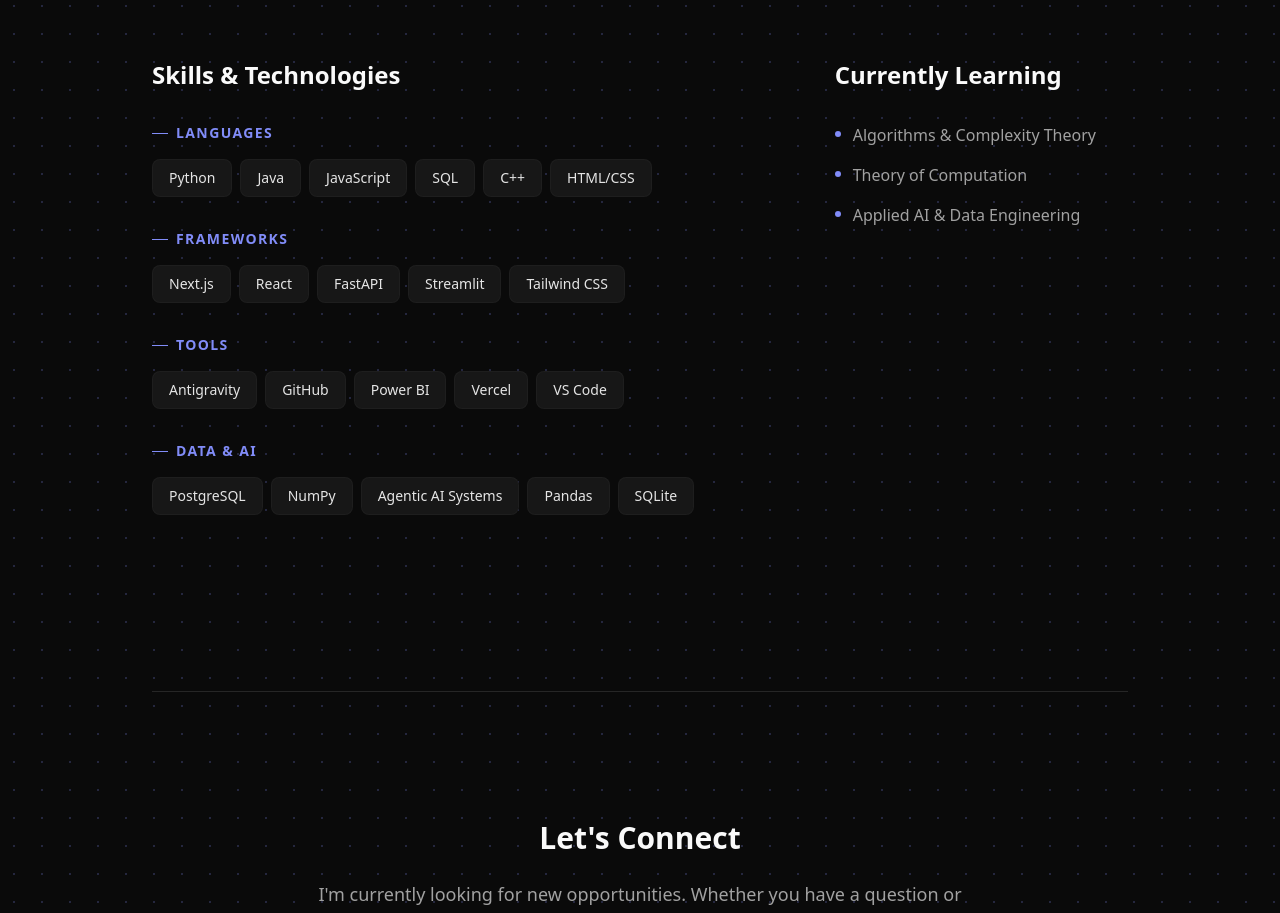
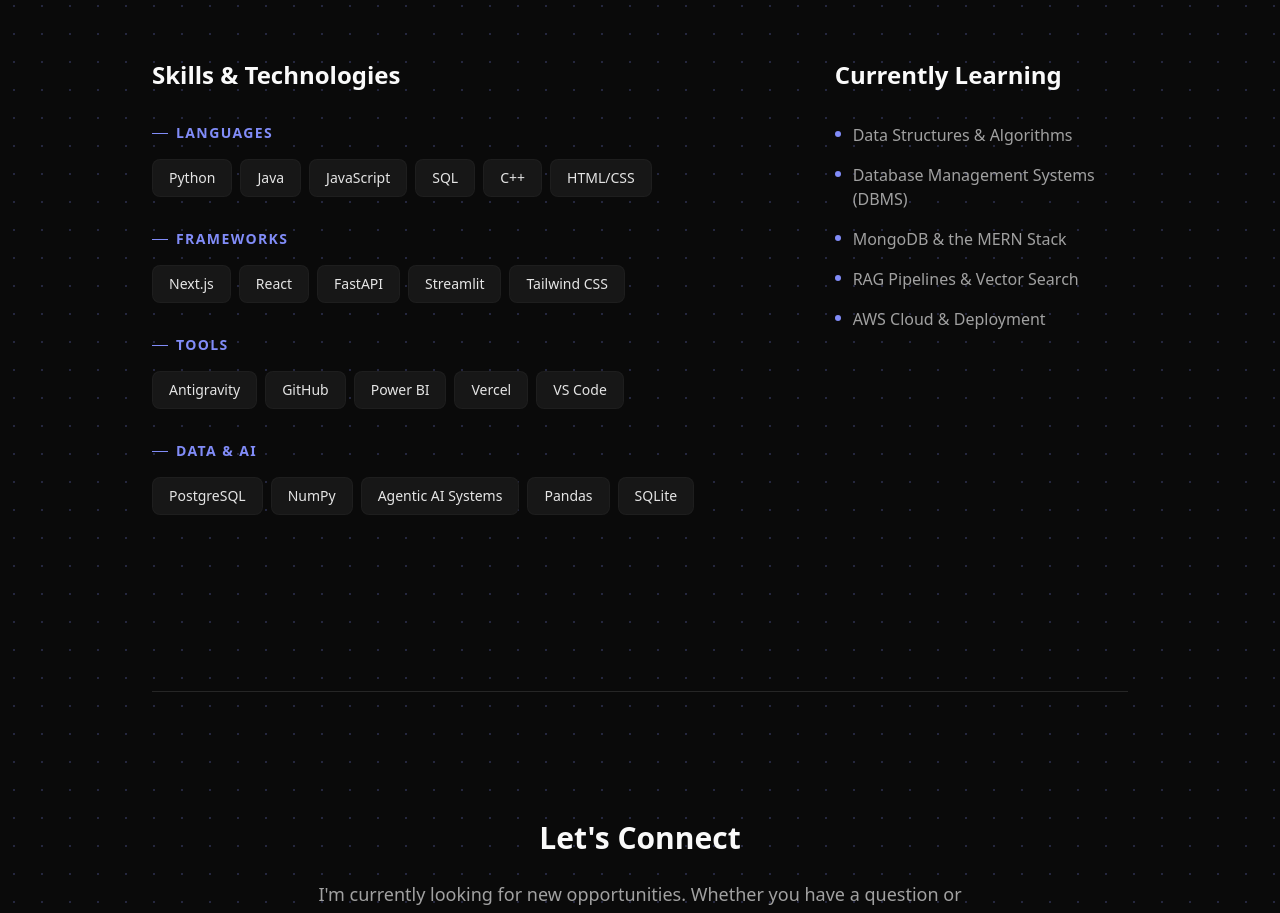
Before and after one commit to doomsday-the/portfolio, a Next.js app: page / in a window 1280 px wide. Shown: the part 2640-3553 px from the top of the page. Built offline with nearby package versions, Linux system fonts and the light colour scheme.

Commit message:
feat: update learning section — DSA, DBMS, MERN, RAG, AWS

```diff
--- a/src/data/skills.ts
+++ b/src/data/skills.ts
@@ -6,7 +6,9 @@ export const skillsData = {
 };
 
 export const currentlyLearning = [
-  "Algorithms & Complexity Theory",
-  "Theory of Computation",
-  "Applied AI & Data Engineering"
+  "Data Structures & Algorithms",
+  "Database Management Systems (DBMS)",
+  "MongoDB & the MERN Stack",
+  "RAG Pipelines & Vector Search",
+  "AWS Cloud & Deployment",
 ];
```
